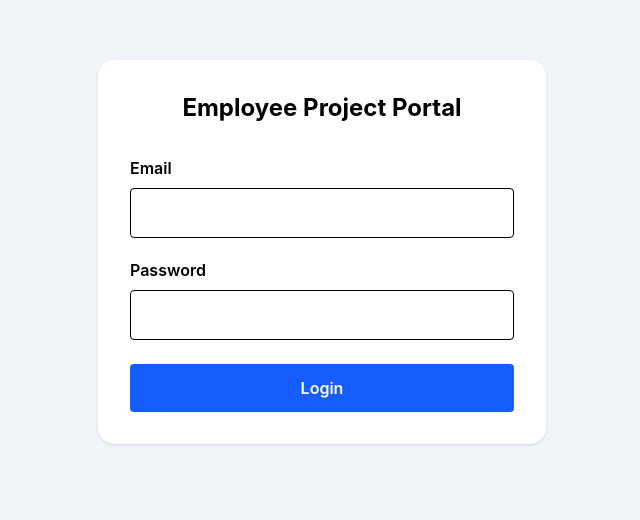
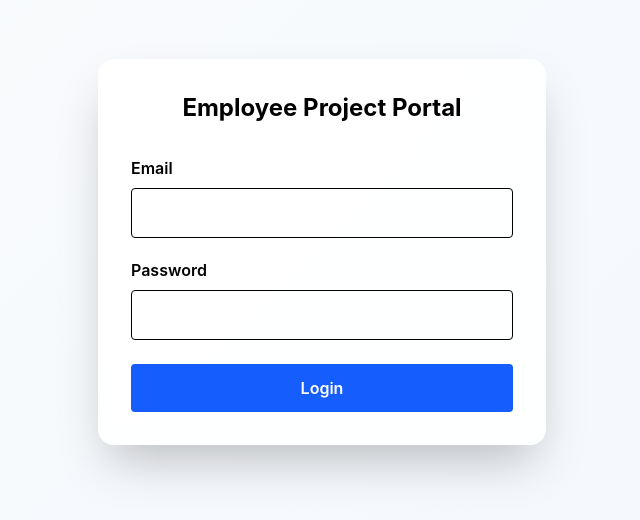
Before and after one commit to Ketan-Gaikwad/employee-project-portal, a React (Vite) app in the folder frontend/: page /login in a window 1280 px wide. Shown: the part 148-668 px from the top of the page, without its empty margins (318-958 px from the left). Built offline with nearby package versions, Linux system fonts and the light colour scheme.

Commit message:
updated css

```diff
--- a/frontend/src/index.css
+++ b/frontend/src/index.css
@@ -34,3 +34,21 @@ button {
 button:hover {
   transform: translateY(-1px);
 }
+
+.animated-login-bg {
+  background: linear-gradient(-45deg, #eff6ff, #f8fafc, #e0f2fe, #eef2ff);
+  background-size: 400% 400%;
+  animation: gradientMove 12s ease infinite;
+}
+
+@keyframes gradientMove {
+  0% {
+    background-position: 0% 50%;
+  }
+  50% {
+    background-position: 100% 50%;
+  }
+  100% {
+    background-position: 0% 50%;
+  }
+}
--- a/frontend/src/pages/Login.tsx
+++ b/frontend/src/pages/Login.tsx
@@ -36,10 +36,10 @@ function Login() {
   };
 
   return (
-    <div className="min-h-screen bg-slate-100 flex items-center justify-center px-4">
+    <div className="min-h-screen animated-login-bg flex items-center justify-center px-4">
       <form
         onSubmit={handleLogin}
-        className="bg-white w-full max-w-md p-8 rounded-2xl shadow"
+        className="bg-white/90 backdrop-blur w-full max-w-md p-8 rounded-2xl shadow-2xl border border-white/60"
       >
         <h1 className="text-2xl font-bold text-center mb-8">
           Employee Project Portal
```
